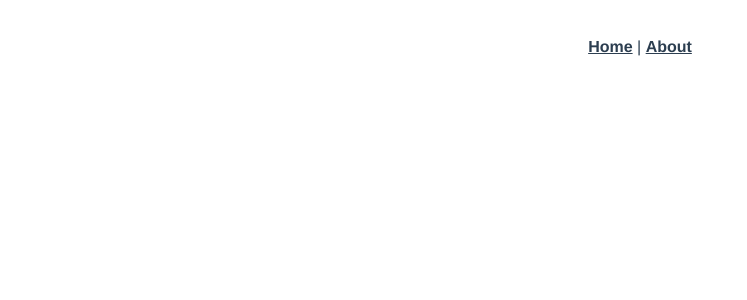
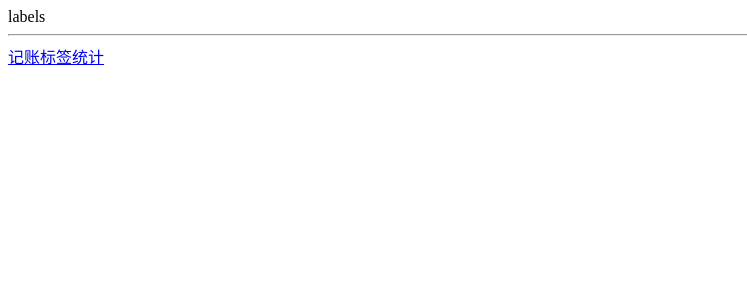
Before and after one commit to sunwan1234/apple-bill, a Vue app: page /#/labels in a window 1280 px wide. Shown: the top 300 px of the page, without its empty margins (0-747 px from the left). Built offline with nearby package versions, Linux system fonts and the light colour scheme.

Commit message:
创å创建三个页面并设置导航

```diff
--- a/src/App.vue
+++ b/src/App.vue
@@ -1,10 +1,13 @@
 <template>
-  <div id="app">
-    <div id="nav">
-      <router-link to="/">Home</router-link> |
-      <router-link to="/about">About</router-link>
+  <div>
+<!--    展示不同的router-->
+    <router-view></router-view>
+    <hr>
+    <div>
+      <router-link to="/money">记账</router-link>
+      <router-link to="/labels">标签</router-link>
+      <router-link to="/statistics">统计</router-link>
     </div>
-    <router-view/>
   </div>
 </template>
 
--- a/src/main.ts
+++ b/src/main.ts
@@ -7,7 +7,7 @@
 Vue.config.productionTip = false
 
 new Vue({
-  router,
+  router:router,
   store,
   render: h => h(App)
 }).$mount('#app')
--- a/src/router/index.ts
+++ b/src/router/index.ts
@@ -1,23 +1,28 @@
 import Vue from 'vue'
 import VueRouter, { RouteConfig } from 'vue-router'
-import Home from '../views/Home.vue'
+import Money from '@/views/Money.vue';
+import Labels from '@/views/Labels.vue';
+import Statistics from '@/views/Statistics.vue';
 
 Vue.use(VueRouter)
 
   const routes: Array<RouteConfig> = [
-  {
-    path: '/',
-    name: 'Home',
-    component: Home
-  },
-  {
-    path: '/about',
-    name: 'About',
-    // route level code-splitting
-    // this generates a separate chunk (about.[hash].js) for this route
-    // which is lazy-loaded when the route is visited.
-    component: () => import(/* webpackChunkName: "about" */ '../views/About.vue')
-  }
+    {
+      path: '/',
+      redirect: '/money'
+    },
+    {
+      path: '/money',
+      component: Money
+    },
+    {
+      path: '/labels',
+      component: Labels
+    },
+    {
+      path: '/statistics',
+      component: Statistics
+    }
 ]
 
 const router = new VueRouter({
--- a/src/views/About.vue
+++ b/src/views/About.vue
@@ -3,3 +3,7 @@
     <h1>This is an about page</h1>
   </div>
 </template>
+
+<script lang="ts">
+
+</script>
--- /dev/null
+++ b/src/views/Labels.vue
@@ -0,0 +1,13 @@
+<template>
+	<div>labels</div>
+</template>
+
+<script lang="ts">
+  export default {
+    name: 'Labels'
+  };
+</script>
+
+<style scoped lang="scss">
+
+</style>
--- /dev/null
+++ b/src/views/Money.vue
@@ -0,0 +1,13 @@
+<template>
+	<div>Money</div>
+</template>
+
+<script lang="ts">
+  export default {
+    name: 'Money'
+  };
+</script>
+
+<style scoped lang="scss">
+
+</style>
--- /dev/null
+++ b/src/views/Statistics.vue
@@ -0,0 +1,13 @@
+<template>
+	<div>statistics</div>
+</template>
+
+<script lang="ts">
+  export default {
+    name: 'Statistics'
+  };
+</script>
+
+<style scoped lang="scss">
+
+</style>
```
